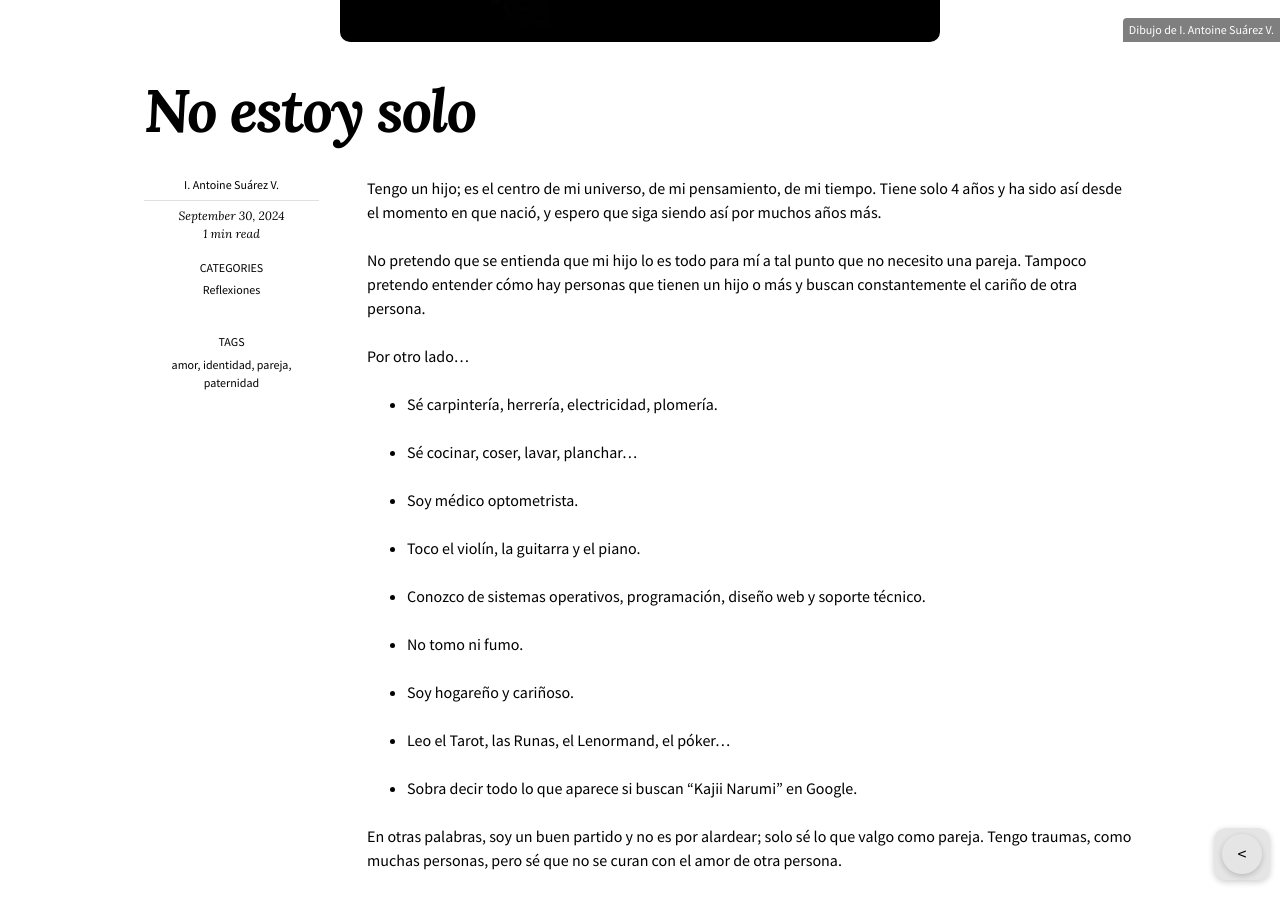
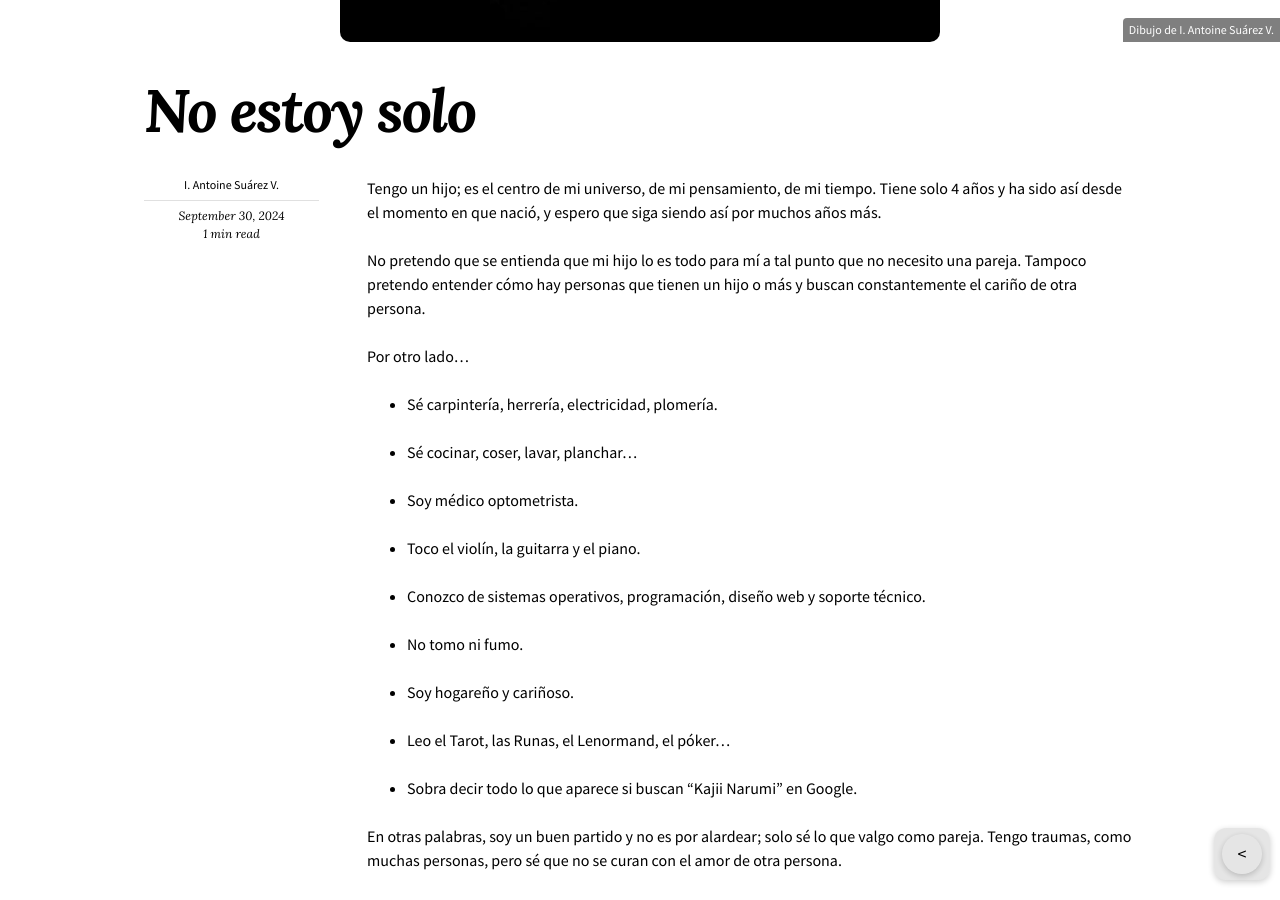
Before and after one commit to KajiiNarumi/iasuarezv, a Jekyll site: the page built from _posts/2024-09-30-no-estoy-solo.md, in a window 1280 px wide and 900 px high, scrolled down 816 px. Built offline with Jekyll 4.4.1, drawn with Linux system fonts in a browser that asks for light colours; nearby versions of some CDN libraries.

Commit message:
Update metadata in no-estoy-solo.md

```diff
--- a/_posts/2024-09-30-no-estoy-solo.md
+++ b/_posts/2024-09-30-no-estoy-solo.md
@@ -2,14 +2,11 @@
 layout: post
 author:
   name: "I. Antoine Suárez V."
-categories: [Reflexiones]
-tags: [paternidad, amor, pareja, identidad]
 title: "No estoy solo"
 date: 2024-09-30
 image:
   path: /images/2024-09-30-no-estoy-solo.jpg
   caption: "Dibujo de I. Antoine Suárez V."
-image_alt: "Dibujo en sombras de un padre y un niño caminando al horizonte"
 excerpt: "No estoy solo. Tengo un hijo. Y aunque no me niego al amor, no necesito a nadie para saber cuánto valgo."
 ---
 
```
